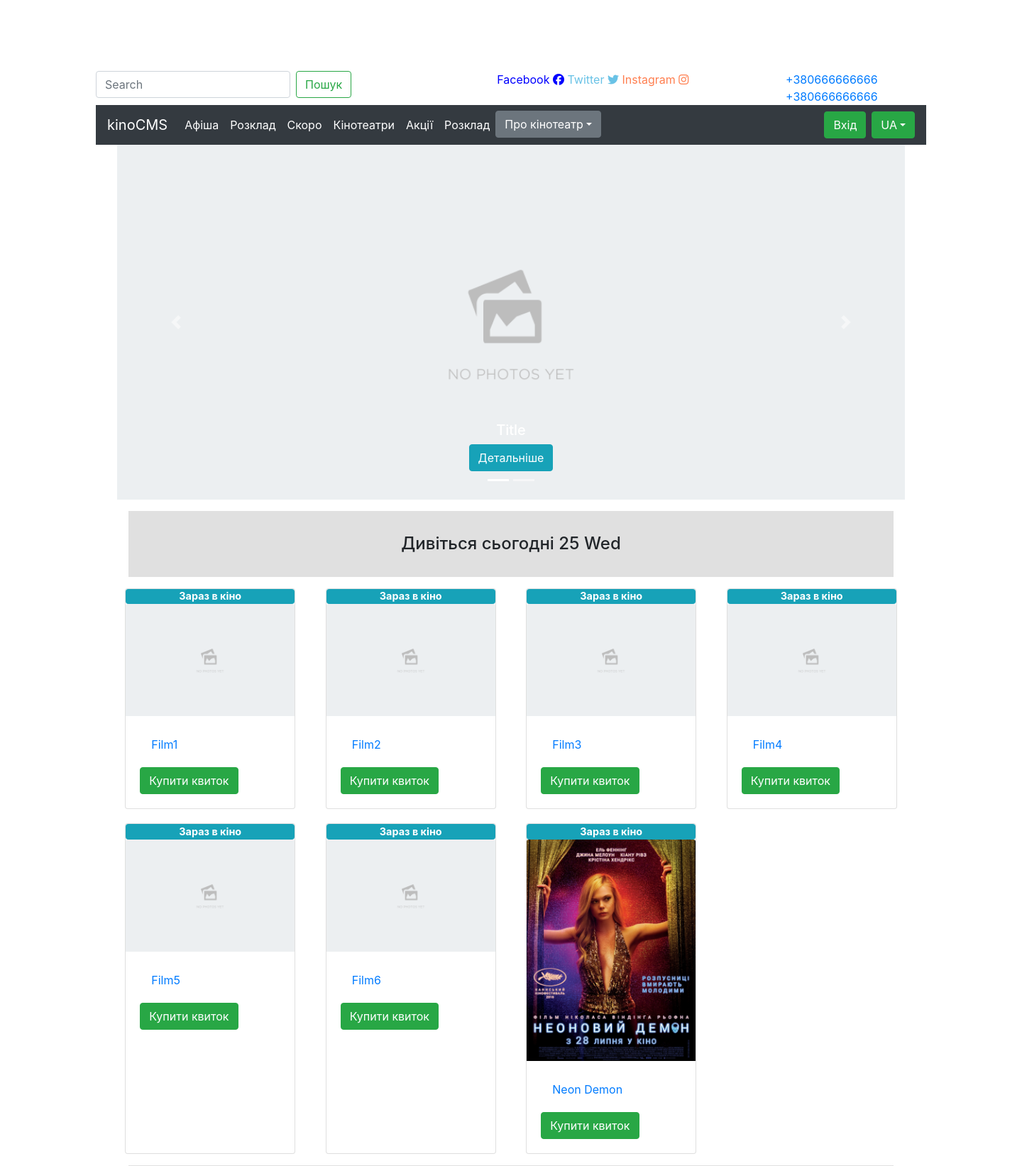
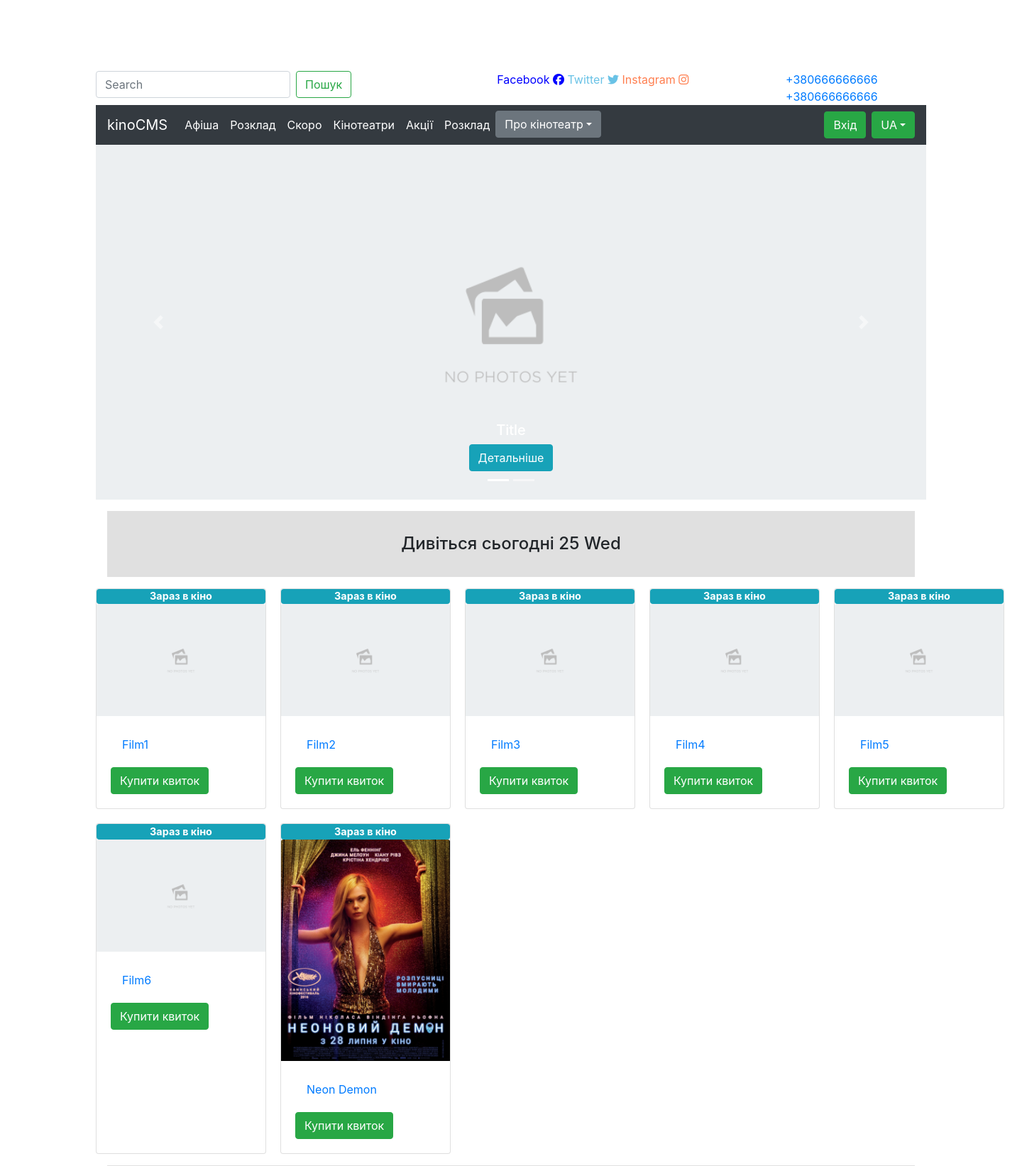
Before and after one commit to olksndrdevhub/TestTask_kinoCMS-django, a Django app: page / in a window 1440 px wide. Shown: the top 1643 px of the page at 71% size. Run offline with Django 3.2, Linux system fonts and the light colour scheme; data comes from the database, SQL or seed files in the repository; some libraries are stand-ins or nearby versions.

Commit message:
finnish film_card page

```diff
--- a/static_in_enviroment/css/style.css
+++ b/static_in_enviroment/css/style.css
@@ -17,7 +17,7 @@ hr{
 
 div.card-desk{
     display: grid;
-    grid-template-columns: 1fr 1fr 1fr 1fr;
+    grid-template-columns: 1fr 1fr 1fr 1fr 1fr;
     column-gap: 20px;
     row-gap: 20px;
     justify-items: center;
--- a/templates/theater/index.html
+++ b/templates/theater/index.html
@@ -1,7 +1,7 @@
 {% extends 'base.html' %}
 {% block content %}
 {% load static %}
-<div class="container">
+<div class="container col-10">
     <div id="my-carousel" class="carousel slide" data-ride="carousel">
         <ol class="carousel-indicators">
             <li class="active" data-target="#my-carousel" data-slide-to="0" aria-current="location"></li>
```
